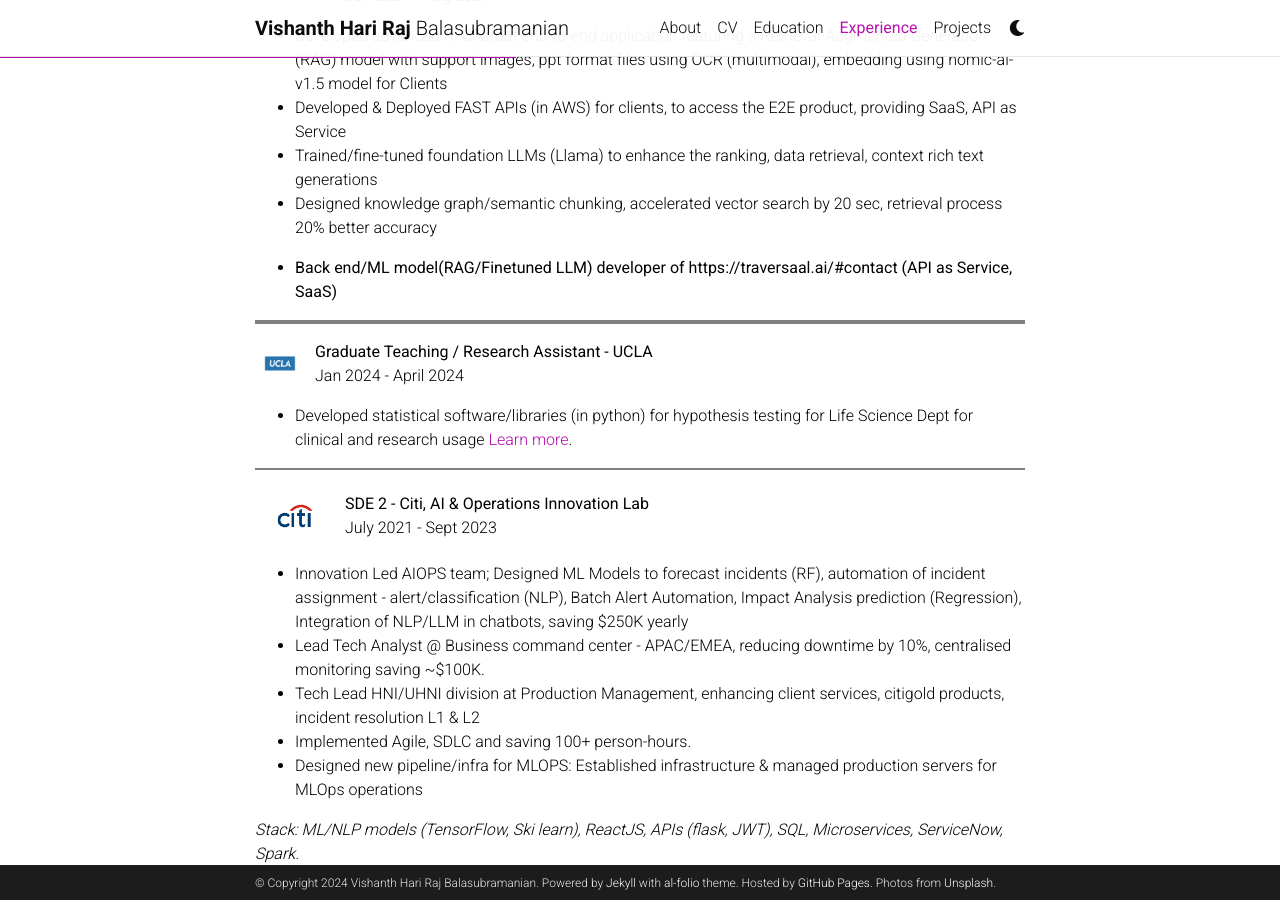
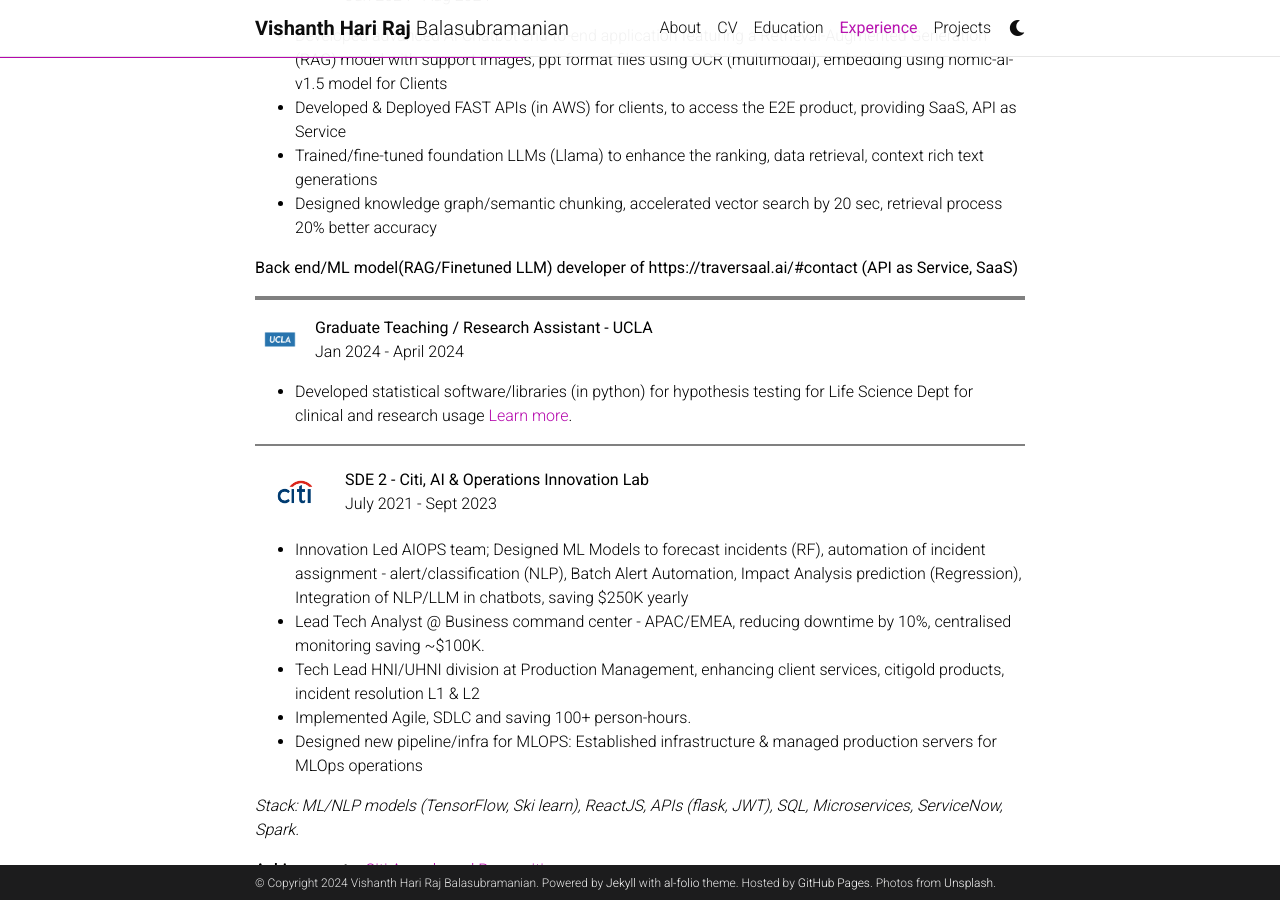
Before and after one commit to vishanth10/trial, a Jekyll site: the page built from _pages/work_experience.md, in a window 1280 px wide and 900 px high, scrolled down 523 px. Built offline with Jekyll 4.4.1, drawn with Linux system fonts in a browser that asks for light colours; comment, search, counter and statistics services are not loaded; a style sheet for code colours, icons or effects is not loaded.

Commit message:
bugs updates cv modified

```diff
--- a/_pages/work_experience.md
+++ b/_pages/work_experience.md
@@ -35,7 +35,7 @@ support images, ppt format files using OCR (multimodal), embedding using nomic-a
  - Trained/fine-tuned foundation LLMs (Llama) to enhance the ranking, data retrieval, context rich text generations
  - Designed knowledge graph/semantic chunking, accelerated vector search by 20 sec, retrieval process 20% better accuracy
 
- - <b> Back end/ML model(RAG/Finetuned LLM) developer of https://traversaal.ai/#contact (API as Service, SaaS) </b>
+<b> Back end/ML model(RAG/Finetuned LLM) developer of https://traversaal.ai/#contact (API as Service, SaaS) </b>
 
 
 
```
Also changed, not shown: 1 other file.
